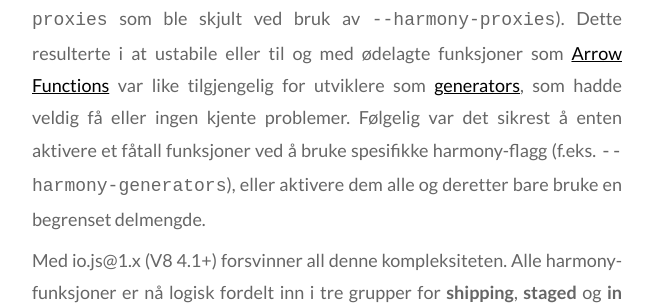
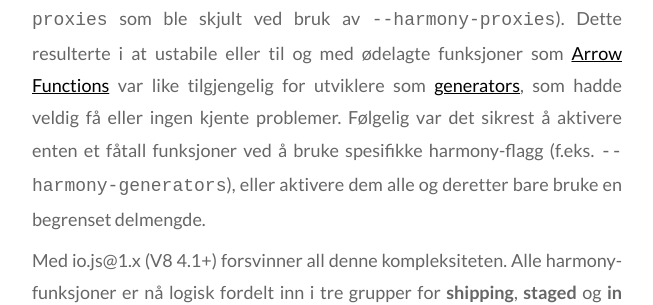
Before and after one commit to nodejs/nodejs-no, a Jekyll site: the page built from es6.md, in a window 1280 px wide and 900 px high, scrolled down 415 px. Shown: the part 186-491 px from the top of the window, without its empty margins (313-966 px from the left). Built offline with Jekyll 4.4.1, drawn with Linux system fonts in a browser that asks for light colours; Markdown is read by kramdown in place of the engine named in the settings.

```diff
--- a/es6.md
+++ b/es6.md
@@ -27,7 +27,7 @@ til og med ødelagte funksjoner som
 var like tilgjengelig for utviklere som
 [generators](https://developer.mozilla.org/en-US/docs/Web/JavaScript/Reference/Statements/function*),
 som hadde veldig få eller ingen kjente problemer. Følgelig var det sikrest
-å enten aktivere et fåtall funksjoner ved å bruke spesifikke harmony-flagg (f.eks.
+å aktivere enten et fåtall funksjoner ved å bruke spesifikke harmony-flagg (f.eks.
 `--harmony-generators`), eller aktivere dem alle og deretter bare bruke
 en begrenset delmengde.
 
```
